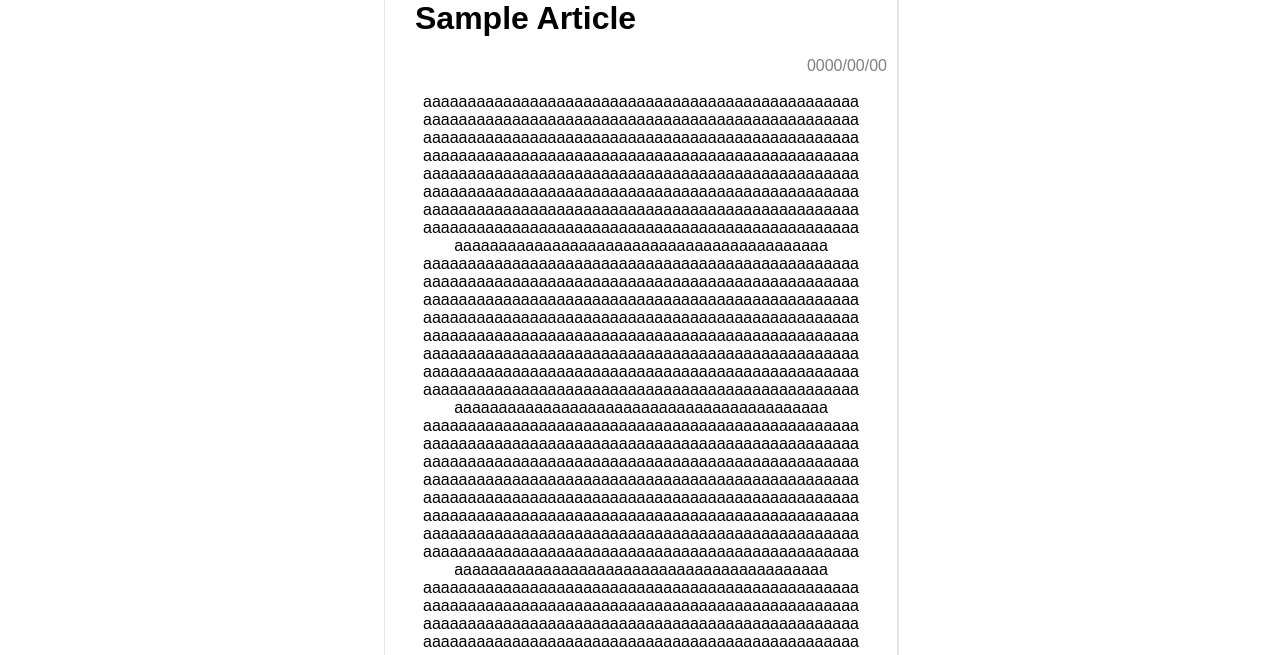
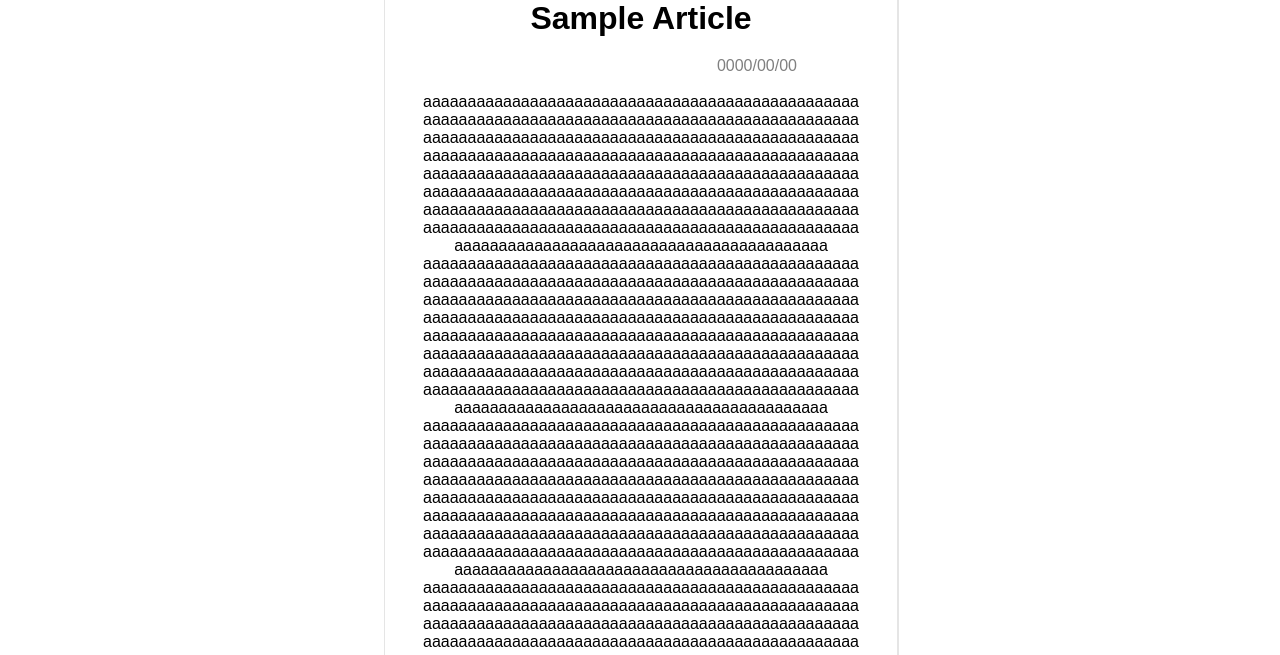
Before and after one commit to Shota0000/shota0000.github.io, a plain HTML site: page index.html in a window 1280 px wide. Shown: the part 525-1180 px from the top of the page. Drawn offline with Linux system fonts and the light colour scheme.

Commit message:
Update stylesheet.css

```diff
--- a/stylesheet.css
+++ b/stylesheet.css
@@ -76,6 +76,7 @@ header{
   border: 1px solid rgba(1,1,1,0.1);
   box-shadow: 1px 3px rgba(1,1,1,0.1);
   display:block;
+  text-align: center;
 }
 
 .text-zone h2{
@@ -89,7 +90,7 @@ header{
 
 .time{
   float:right;
-  padding-right: 10px;
+  padding-right: 100px;
   color:rgba(1,1,1,0.5);
 }
 
```
